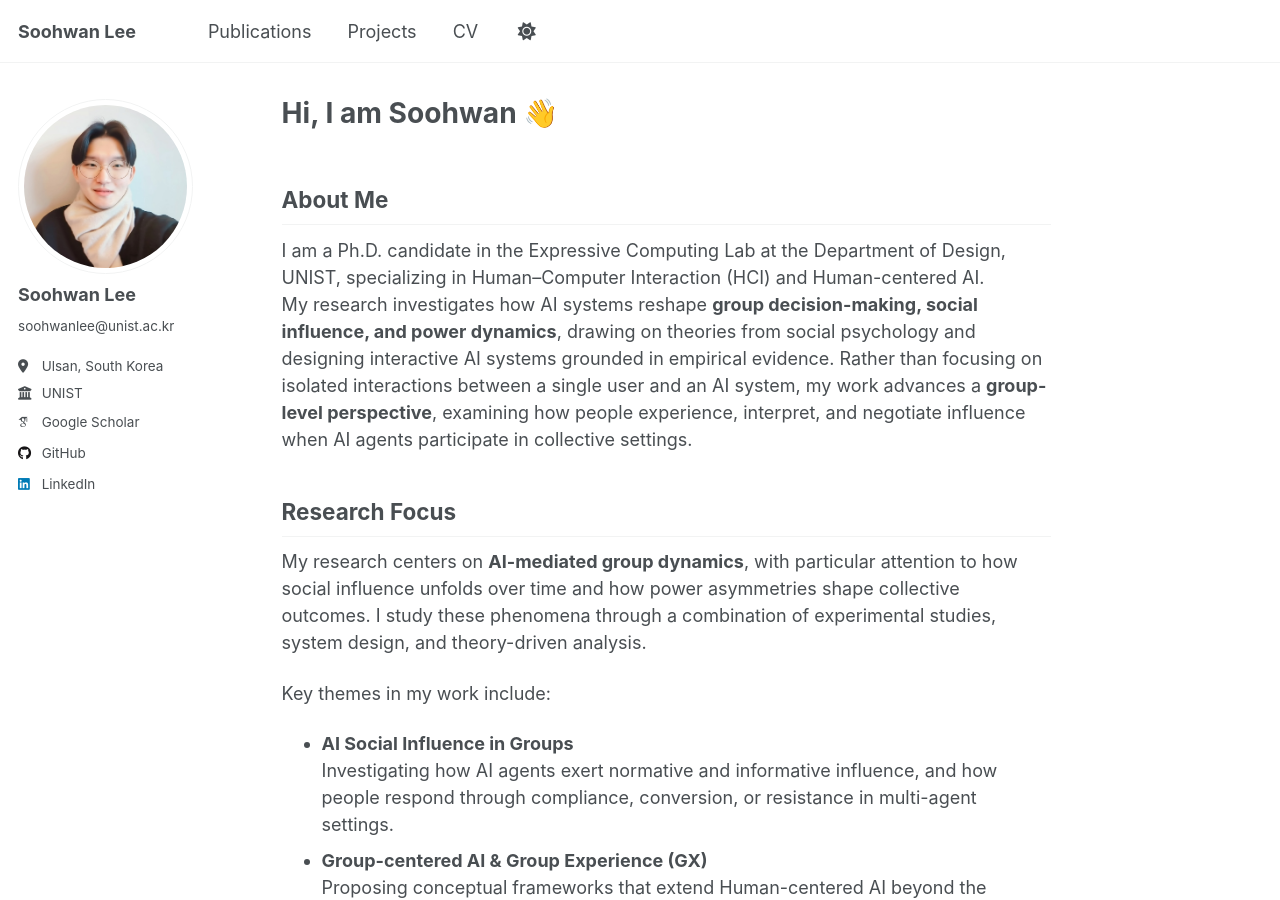
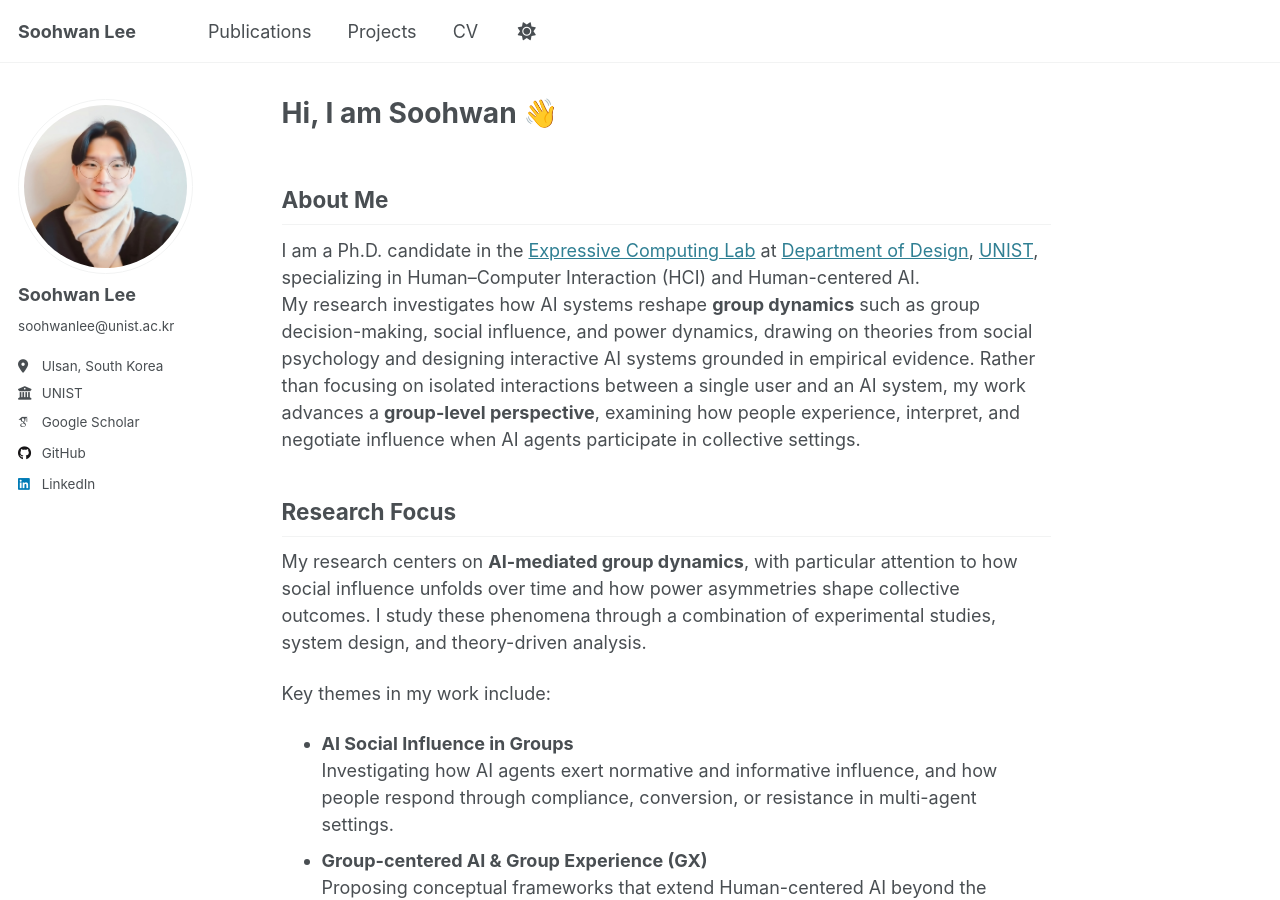
Before and after one commit to Soohwan-Lee/soohwan-lee.github.io, a Jekyll site: the page built from _pages/about.md, in a window 1280 px wide and 900 px high. Built offline with Jekyll 4.4.1, drawn with Linux system fonts in a browser that asks for light colours; some web fonts are replaced.

Commit message:
Update about.md

```diff
--- a/_pages/about.md
+++ b/_pages/about.md
@@ -28,8 +28,8 @@ To advance these areas, I've introduced important concepts like Group-centered A
 
 ## About Me
 
-I am a Ph.D. candidate in the Expressive Computing Lab at the Department of Design, UNIST, specializing in Human–Computer Interaction (HCI) and Human-centered AI.
-My research investigates how AI systems reshape **group decision-making, social influence, and power dynamics**, drawing on theories from social psychology and designing interactive AI systems grounded in empirical evidence.
+I am a Ph.D. candidate in the [Expressive Computing Lab](https://expc.unist.ac.kr/) at [Department of Design](https://design.unist.ac.kr/), [UNIST](https://www.unist.ac.kr/), specializing in Human–Computer Interaction (HCI) and Human-centered AI.
+My research investigates how AI systems reshape **group dynamics** such as group decision-making, social influence, and power dynamics, drawing on theories from social psychology and designing interactive AI systems grounded in empirical evidence.
 Rather than focusing on isolated interactions between a single user and an AI system, my work advances a **group-level perspective**, examining how people experience, interpret, and negotiate influence when AI agents participate in collective settings.
 
 
```
